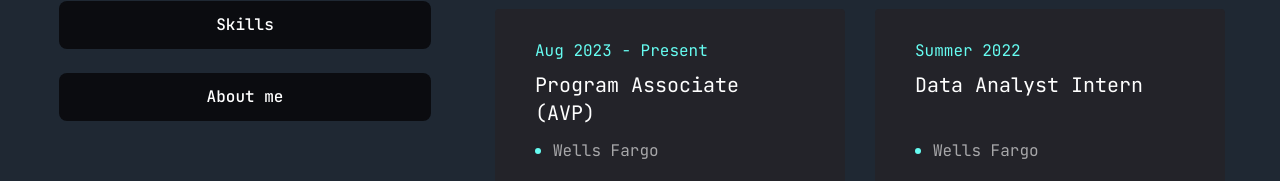
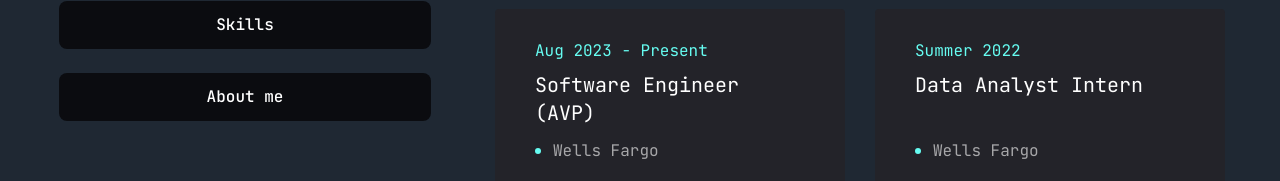
Before and after one commit to saranshgautam/saransh-portfolio, a Next.js app: page /resume in a window 1280 px wide. Shown: the part 327-508 px from the top of the page. Built offline with nearby package versions, Linux system fonts and the light colour scheme.

Commit message:
updating job position

```diff
--- a/app/resume/page.jsx
+++ b/app/resume/page.jsx
@@ -52,7 +52,7 @@
     items: [
         {
             company: "Wells Fargo",
-            position: "Program Associate (AVP)",
+            position: "Software Engineer (AVP)",
             duration: "Aug 2023 - Present"
         },
         {
```
